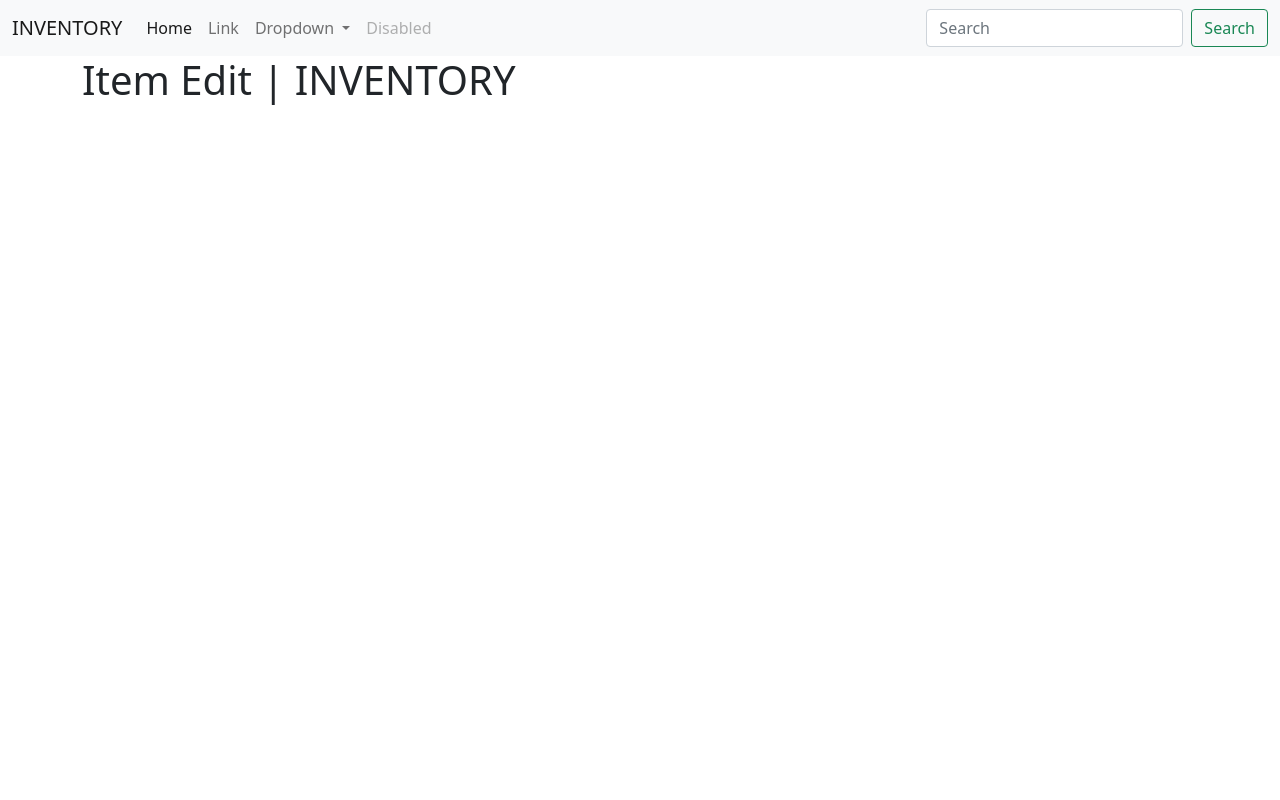
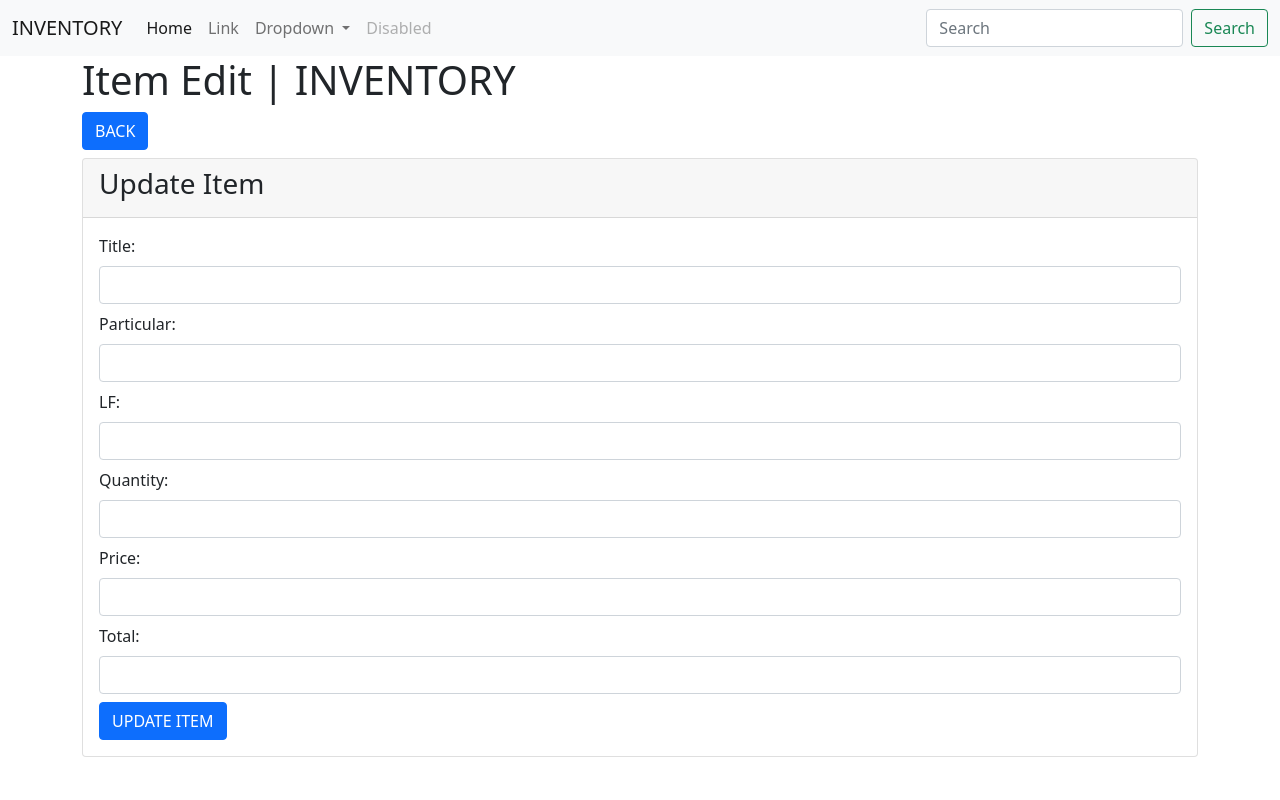
Before and after one commit to sixdgt/project_inventory, a Django app: template project_inventory/app_inventory/templates/items/edit.html in a window 1280 px wide. Run offline with Django 3.2, Linux system fonts and the light colour scheme; the template is opened without the code that fills it, so the values that code supplies are empty.

Commit message:
item edit & update

```diff
--- a/project_inventory/app_inventory/templates/items/edit.html
+++ b/project_inventory/app_inventory/templates/items/edit.html
@@ -7,5 +7,42 @@ Item | EDIT
 {% block body_content %}
 <div class="container">
     <h1>Item Edit | INVENTORY</h1>
+    <a href="{% url 'items.index' %}" class="btn btn-primary mb-2">BACK</a>
+    <div class="card">
+        <div class="card-header">
+            <h3>Update Item</h3>
+        </div>
+        <div class="card-body">
+            <form action="{% url 'items.update' %}" method="POST">
+                {% csrf_token %}
+                <input type="hidden" name="id" value="{{ data.id }}">
+                <div class="form-group mb-2">
+                    <label for="title" class="mb-2">Title: </label>
+                    <input type="text" class="form-control" name="title" value="{{ data.title }}">
+                </div>
+                <div class="form-group mb-2">
+                    <label for="particular" class="mb-2">Particular: </label>
+                    <input type="text" class="form-control" name="particular" value="{{ data.particular }}">
+                </div>
+                <div class="form-group mb-2">
+                    <label for="lf" class="mb-2">LF: </label>
+                    <input type="text" class="form-control" name="lf" value="{{ data.lf }}">
+                </div>
+                <div class="form-group mb-2">
+                    <label for="quantity" class="mb-2">Quantity: </label>
+                    <input type="text" class="form-control" name="quantity" value="{{ data.quantity }}">
+                </div>
+                <div class="form-group mb-2">
+                    <label for="price" class="mb-2">Price: </label>
+                    <input type="text" class="form-control" name="price" value="{{ data.price }}">
+                </div>
+                <div class="form-group mb-2">
+                    <label for="total" class="mb-2">Total: </label>
+                    <input type="text" class="form-control" name="total" value="{{ data.total }}">
+                </div>
+                <input type="submit" class="btn btn-primary" value="UPDATE ITEM">
+            </form>
+        </div>
+    </div>
 </div>
 {% endblock %}
--- a/project_inventory/app_inventory/urls.py
+++ b/project_inventory/app_inventory/urls.py
@@ -5,6 +5,7 @@ urlpatterns = [
     path("items/", views.item_index, name="items.index"),
     path("items/edit/<int:id>/", views.item_edit, name="items.edit"),
     path("items/create/", views.item_create, name="items.create"),
+    path("items/update/", views.item_update, name="items.update"),
     path("items/show/<int:id>/", views.item_show, name="items.show"),
     path("items/delete/<int:id>/", views.item_delete, name="items.delete"),
 
```
Also changed, not shown: project_inventory/app_inventory/views.py (+16 -1 lines).
